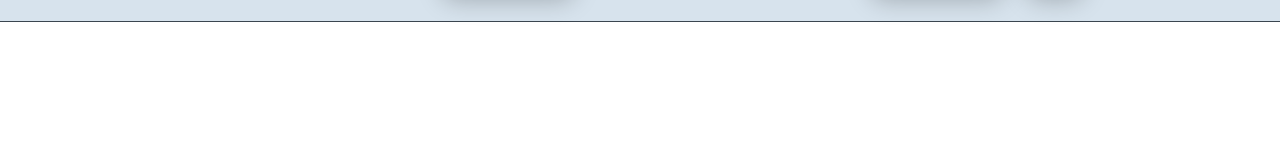
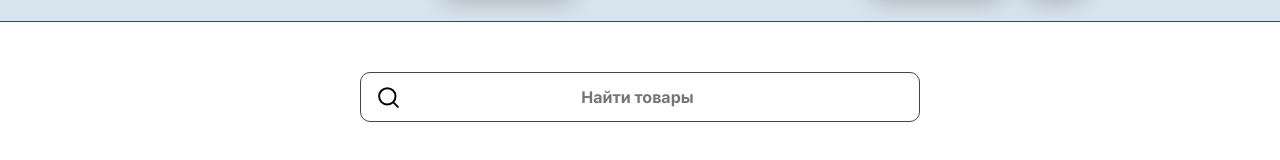
Before and after one commit to Artem-Asaturov/Nurkhan-shop, a plain HTML site: page index.html in a window 1280 px wide. Shown: the part 78-238 px from the top of the page. Drawn offline with Linux system fonts and the light colour scheme.

Commit message:
Добавил инпут для поиска

```diff
--- a/index.html
+++ b/index.html
@@ -25,5 +25,13 @@
             </a>
         </div>
     </header>
+    <main>
+        <div class="search">
+            <input type="text" placeholder="Найти товары" class="btn btn-white">
+            <div class="">
+
+            </div>
+        </div>
+    </main>
 </body>
 </html>
--- a/scss/common/common.scss
+++ b/scss/common/common.scss
@@ -1,6 +1,7 @@
 @import url('https://fonts.googleapis.com/css2?family=Inter:wght@700&display=swap');
-h1,h2,h3,h4,h5,p{
+h1,h2,h3,h4,h5,p, input{
     font-family: 'Inter', sans-serif;
+    font-weight: 700;
 }
 .btn{
     padding: 0px 15px;
@@ -13,3 +14,9 @@ h1,h2,h3,h4,h5,p{
     column-gap: 10px;
     cursor: pointer;
 }
+.btn-white{
+    color: black;
+    border: 1px solid #3B4650;
+    width: 650px;
+    background-color: white;
+}
--- a/scss/index.scss
+++ b/scss/index.scss
@@ -1,2 +1,3 @@
 @import "./common/";
+@import "./pages/main-page/";
 @import "./components/header/";
--- /dev/null
+++ b/scss/pages/main-page/index.scss
@@ -0,0 +1,13 @@
+main{
+    padding: 50px 360px;
+    .search{
+        display: flex;
+        justify-content: center;
+        input{
+            text-align: center;
+            padding-left: 10px;
+            background: url('/img/icons/search.svg') no-repeat;
+            background-position: center left 15px;
+        }
+    }
+}
```
Also changed, not shown: css/style.css, img/icons/search.svg (added), 1 other file.
